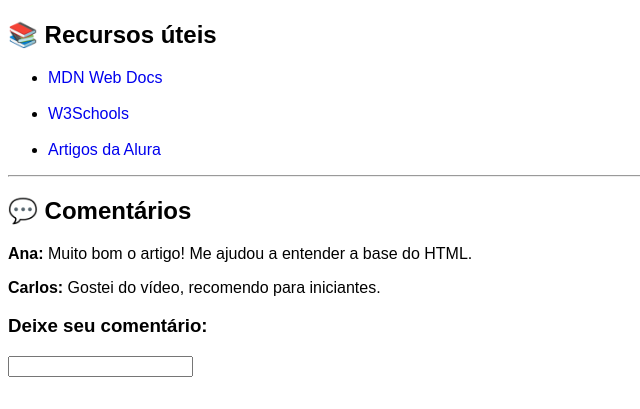
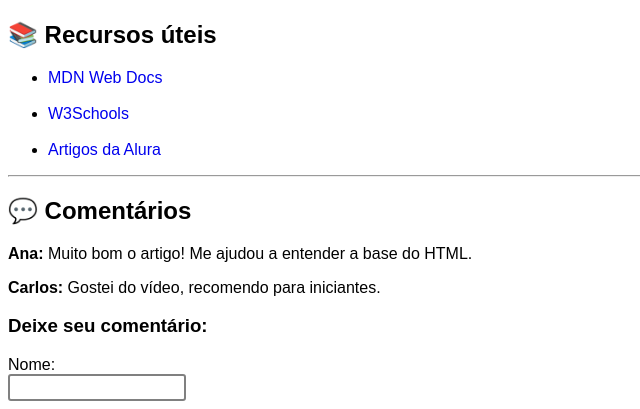
Before and after one commit to Guilinuxos/Blog-tecnologia, a plain HTML site: page blogs.html in a window 1280 px wide. Shown: the part 1288-1697 px from the top of the page, without its empty margins (0-640 px from the left). Before the commit the page ends 1673 px from the top, so only its background shows below. Drawn offline with Linux system fonts and the light colour scheme.

Commit message:
Bloco de texto "nome" adicionado

```diff
--- a/blogs.html
+++ b/blogs.html
@@ -78,4 +78,6 @@ primeiro passo.</p>
     <p><b>Ana: </b>Muito bom o artigo! Me ajudou a entender a base do HTML.</p>
     <p><b>Carlos: </b>Gostei do vídeo, recomendo para iniciantes.</p>
     <h3>Deixe seu comentário:</h3>
-    <input type="text" name="" height="21.33px" width="170px">
+  <label for="nome">Nome:</label><br>
+        <input type="text" name="nome"
+            style="border-radius: 3px; height: 21.33px; width: 170px; border: 2px solid gray;">
```
